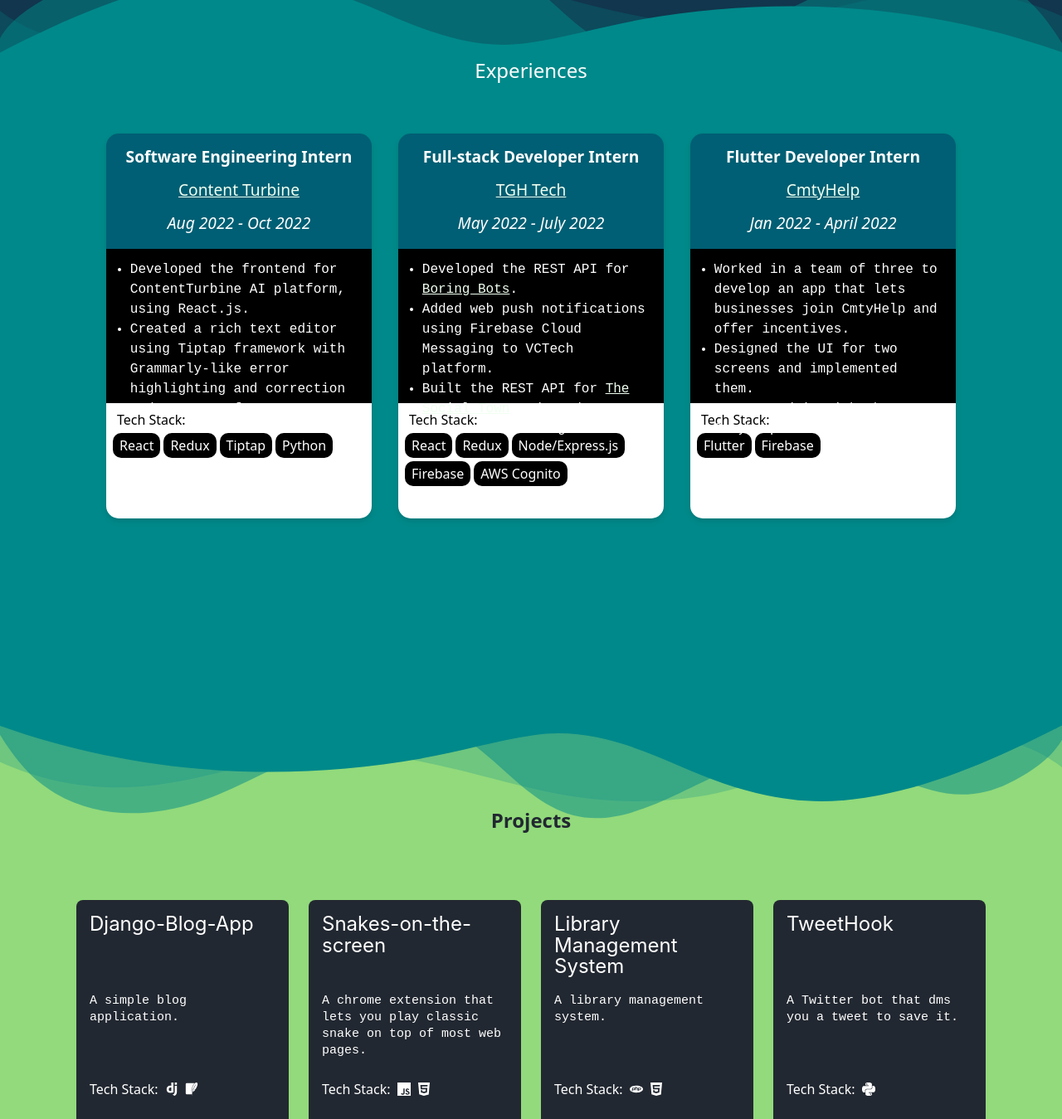
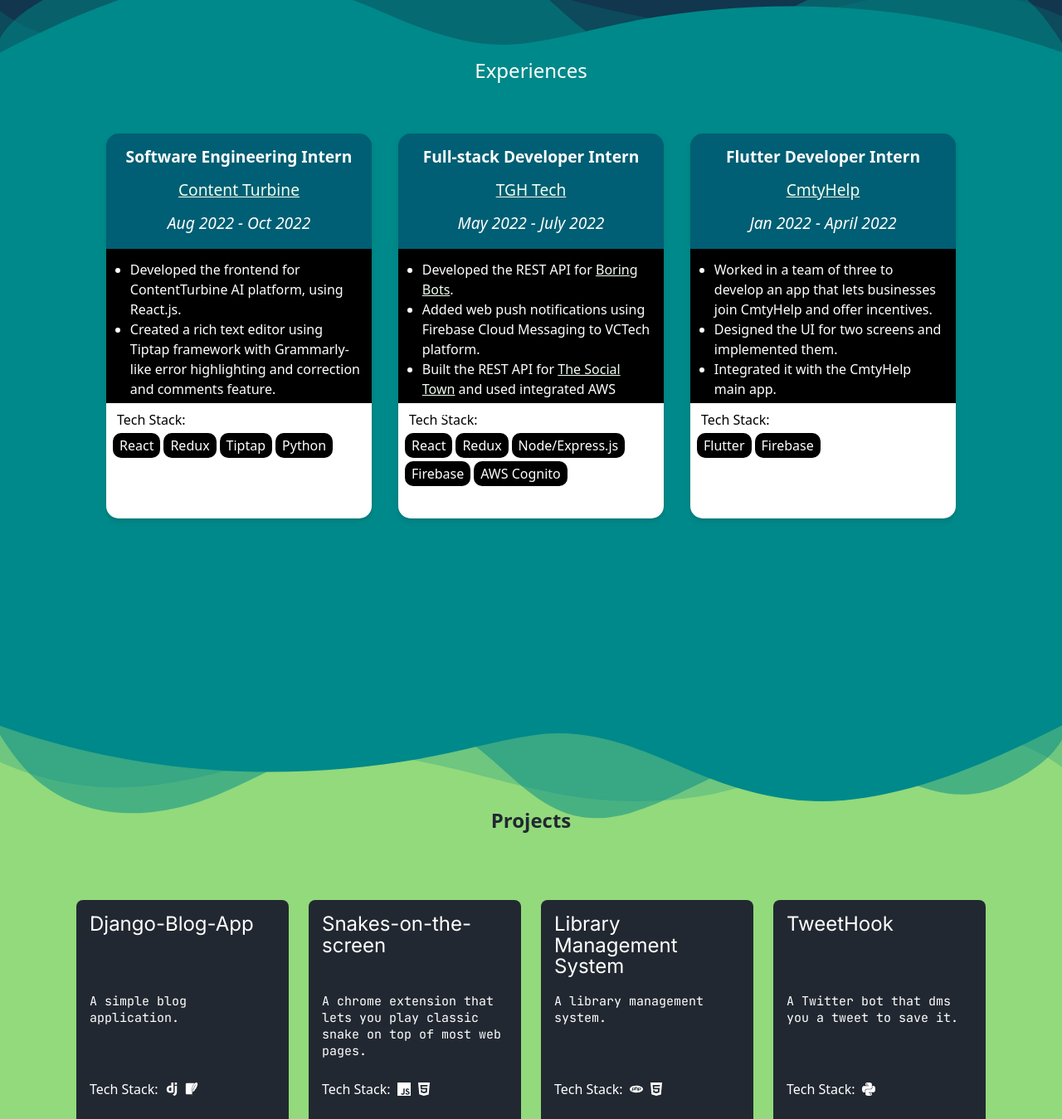
Before and after one commit to bennett1412/bennett1412.github.io, a Next.js app: page / in a window 1280 px wide. Shown: the part 743-2092 px from the top of the page at 83% size. Built offline with nearby package versions, Linux system fonts and the light colour scheme.

Commit message:
Updated font imports

```diff
--- a/components/Intro.js
+++ b/components/Intro.js
@@ -36,7 +36,7 @@
                     {/* eslint-disable-next-line @next/next/no-img-element */}
                     <img style={{ gridArea: '1 / 1 / 1 / 1' }} alt='profile-pic' className={'w-[90px] h-auto rounded-full justify-self-center z-10'} src={'/coat_profile_pic.jpg'} />
                 </div>
-                <div className='text-center poppins text-xl'>
+                <div className='text-center font-Poppins text-xl'>
                     A full stack web developer based in Kochi, Kerala.
                     <p className='font-bold ' >Transforming ideas into reality, one project at a time.</p>
                 </div>
--- a/components/minorComponents/ExperienceCard.js
+++ b/components/minorComponents/ExperienceCard.js
@@ -34,7 +34,7 @@
                     <p className='italic time'>{time}</p>
                 </div>
             </div>
-            <div ref={second} className='bg-black front-second font-JetbrainsMono'>
+            <div ref={second} className='bg-black front-second'>
                 <ul className='list-disc'>
                     {points.map((point, i) => {
                         return <li key={i} >{point}</li>;
--- a/components/minorComponents/ProjectCard.js
+++ b/components/minorComponents/ProjectCard.js
@@ -25,8 +25,8 @@
     );
     return (
         <div ref={setRefs} className='w-[16rem] h-[20rem] opacity-0 bg-black-dark p-4 rounded-lg flex flex-col justify-between gap-y-4 z-10 project-card'>
-            <h3 className='title h-[5rem] basis-2/6'>{title}</h3>
-            <p className='body basis-2/6'>{body}</p>
+            <h3 className='title h-[5rem] basis-2/6 font-Inter'>{title}</h3>
+            <p className='body basis-2/6 font-JetbrainsMono'>{body}</p>
             <div className='basis-1/6 flex items-center gap-x-2'>
                 <p>Tech Stack: </p>
                 <span className='flex items-center gap-x-2'>
--- a/pages/_document.js
+++ b/pages/_document.js
@@ -3,14 +3,13 @@
 export default function Document() {
   return (
     <Html lang="en">
-      <Head >
-
+      <Head>
         <link rel="icon" href="/favicon.ico" />
         <meta name="description" content="Showcasing my skills as a web developer. Discover my latest projects and see my work in action." />
         <meta name="keywords" content="web development, portfolio, web developer, HTML, CSS, JavaScript, responsive design, front-end development, UI/UX design, projects, skills, experience, hire" />
         <link rel="preconnect" href="https://fonts.googleapis.com" />
         <link rel="preconnect" href="https://fonts.gstatic.com" crossorigin />
-        <link href="https://fonts.googleapis.com/css2?family=Varela&display=swap" rel="stylesheet" />
+        <link href="https://fonts.googleapis.com/css2?&family=Inter&family=JetBrains+Mono&family=Poppins&family=Varela&display=swap" rel="stylesheet" />
       </Head>
       <body>
         <Main />
--- a/styles/globals.css
+++ b/styles/globals.css
@@ -36,25 +36,6 @@
   }
   .horizontal-center {
     @apply -translate-x-[50%] left-[50%];
-  }
-
-  .mitr {
-    font-family: "Mitr", sans-serif;
-  }
-
-  .brawler {
-    font-family: "Brawler", serif;
-  }
-
-  .kreon {
-    font-family: "Kreon";
-  }
-
-  .poppins {
-    font-family: "Poppins", sans-serif;
-  }
-  .Varela {
-    font-family: "Varela", sans-serif;
   }
 }
 
@@ -129,7 +110,6 @@
   }
 
   .project-card .title {
-    font-family: "Inter";
     font-style: normal;
     font-weight: 400;
     font-size: 1.5rem;
@@ -137,7 +117,6 @@
   }
 
   .project-card .body {
-    font-family: "Jetbrains Mono", monospace;
     font-weight: 400;
     font-size: 15px;
     line-height: 20px;
--- a/tailwind.config.js
+++ b/tailwind.config.js
@@ -19,7 +19,8 @@
       fontFamily: {
         Inter: ['Inter', 'sans-serif'],
         JetbrainsMono: ['Jetbrains Mono', 'monospace'],
-        Varela: ['Varela', 'sans-serif']
+        Varela: ['Varela', 'sans-serif'],
+        Poppins: ['Poppins', 'sans-serif']
       },
     },
   },
```
